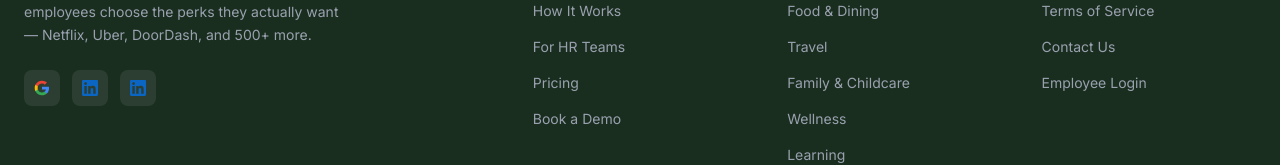
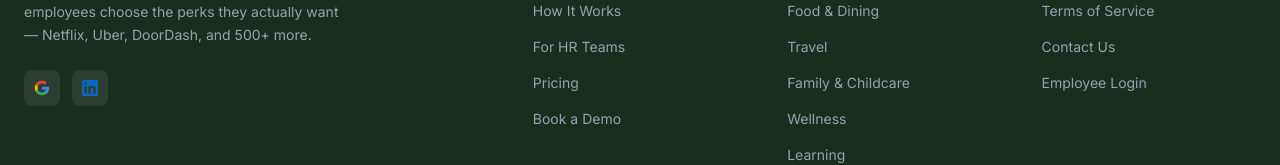
Before and after one commit to Textingman/Moxxi-Jiibe, a Next.js app: page /demo in a window 1280 px wide. Shown: the part 1152-1317 px from the top of the page. Built offline with nearby package versions, Linux system fonts and the light colour scheme.

Commit message:
Remove duplicate LinkedIn icon from footer

```diff
--- a/app/components/Footer.tsx
+++ b/app/components/Footer.tsx
@@ -41,15 +41,6 @@
                 className="w-9 h-9 rounded-lg flex items-center justify-center hover:bg-white/10"
                 style={{ background: 'rgba(255,255,255,0.08)' }}
                 aria-label="LinkedIn">
-                <svg width="16" height="16" viewBox="0 0 24 24" fill="#0A66C2">
-                  <path d="M20.447 20.452h-3.554v-5.569c0-1.328-.027-3.037-1.852-3.037-1.853 0-2.136 1.445-2.136 2.939v5.667H9.351V9h3.414v1.561h.046c.477-.9 1.637-1.85 3.37-1.85 3.601 0 4.267 2.37 4.267 5.455v6.286zM5.337 7.433a2.062 2.062 0 0 1-2.063-2.065 2.064 2.064 0 1 1 2.063 2.065zm1.782 13.019H3.555V9h3.564v11.452zM22.225 0H1.771C.792 0 0 .774 0 1.729v20.542C0 23.227.792 24 1.771 24h20.451C23.2 24 24 23.227 24 22.271V1.729C24 .774 23.2 0 22.222 0h.003z"/>
-                </svg>
-              </a>
-              {/* LinkedIn (second) */}
-              <a href="https://linkedin.com/company/jiibe" target="_blank" rel="noopener noreferrer"
-                className="w-9 h-9 rounded-lg flex items-center justify-center hover:bg-white/10"
-                style={{ background: 'rgba(255,255,255,0.08)' }}
-                aria-label="LinkedIn Company Page">
                 <svg width="16" height="16" viewBox="0 0 24 24" fill="#0A66C2">
                   <path d="M20.447 20.452h-3.554v-5.569c0-1.328-.027-3.037-1.852-3.037-1.853 0-2.136 1.445-2.136 2.939v5.667H9.351V9h3.414v1.561h.046c.477-.9 1.637-1.85 3.37-1.85 3.601 0 4.267 2.37 4.267 5.455v6.286zM5.337 7.433a2.062 2.062 0 0 1-2.063-2.065 2.064 2.064 0 1 1 2.063 2.065zm1.782 13.019H3.555V9h3.564v11.452zM22.225 0H1.771C.792 0 0 .774 0 1.729v20.542C0 23.227.792 24 1.771 24h20.451C23.2 24 24 23.227 24 22.271V1.729C24 .774 23.2 0 22.222 0h.003z"/>
                 </svg>
```
